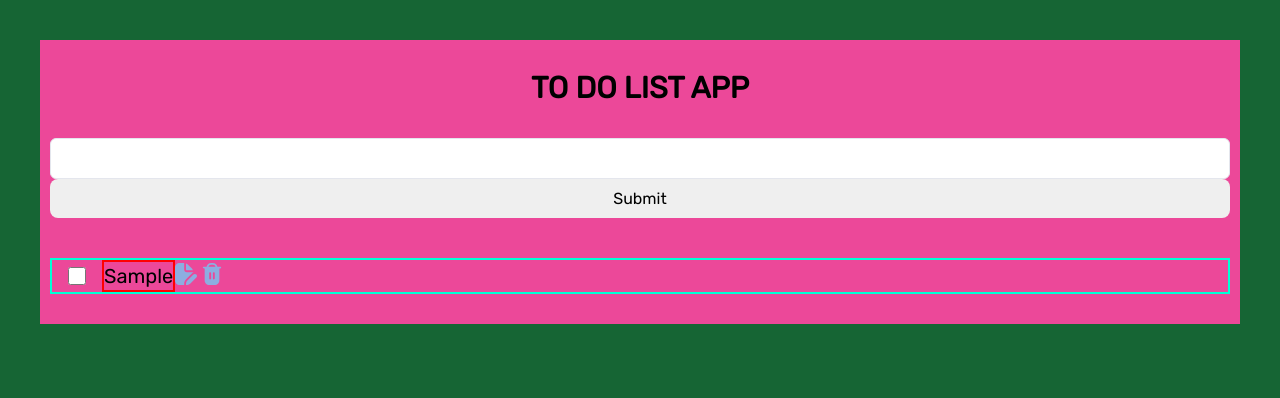
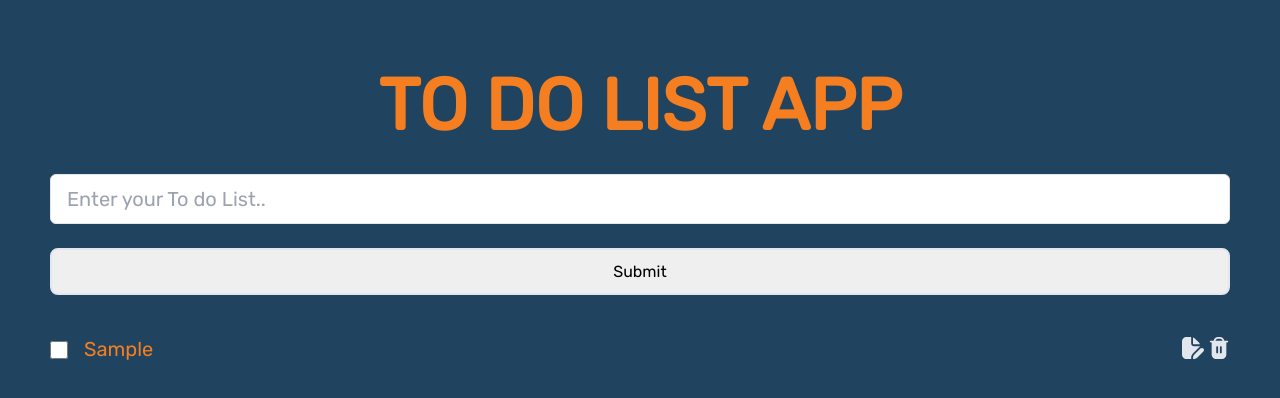
Before and after one commit to Piyabud/to-do-appList, a React app: page / in a window 1280 px wide. Both pictures are taken after typing "Sample" into the empty fields and a click on the button "Submit". Shown: the top 398 px of the page. Built offline with nearby package versions, Linux system fonts and the light colour scheme; the HTML template or start-up script is replaced by a standard one.

Commit message:
feat : finish

```diff
--- a/src/App.jsx
+++ b/src/App.jsx
@@ -63,6 +63,8 @@ function App() {
     }
   };
 
+
+
   const editTask = (index) => {
     setEditIndex(index);
     setEditData(todos[index].todo);
@@ -92,13 +94,13 @@ function App() {
         severity={snackbarStatus}
         message={snackBarMes}
       />
-      <div className="w-full h-[100vh] p-10 bg-green-800 overflow-auto ">
+      <div className="w-full h-[100vh] p-10 bg overflow-auto ">
         {/* BODY-AREA */}
-        <div className="text-xl bg-pink-500 px-[10px] py-[30px] ">
+        <div className="text-xl px-[10px] py-[30px] ">
           <div className="flex justify-center mb-8 uppercase ">
-            <h1 className="text-3xl font-extrabold">To do List App</h1>
+            <h1 className="text-4xl md:text-7xl font-extrabold text-[#f47e20]">To do List App</h1>
           </div>
-          <div className="w-auto mb-10  md:gap-2 ">
+          <div className="w-auto mb-10">
             <TaskInput
               data={data}
               onChange={onChange}
@@ -117,6 +119,7 @@ function App() {
             editData={editData} // เพิ่ม prop editData
             setEditData={setEditData}
             setEditIndex={setEditIndex}
+            onKeyDown={onKeyDown}
           />
         </div>
       </div>
--- a/src/components/TaskButton.jsx
+++ b/src/components/TaskButton.jsx
@@ -6,7 +6,7 @@ function TaskButton({ onClick, children }) {
       <button
         type="button"
         onClick={onClick}
-        className="hidden w-full px-[16px] py-[10px] rounded-lg border-none md:block "
+        className="btn w-full px-[16px] py-[10px] rounded-lg border-none  "
       >
         {children}
       </button>
--- a/src/components/TaskInput.jsx
+++ b/src/components/TaskInput.jsx
@@ -5,10 +5,14 @@ function TaskInput({ data, onChange, onKeyDown }) {
     <div className="w-full">
       <input
         type="text"
+        placeholder="Enter your To do List.."
         value={data}
         onChange={onChange}
         onKeyDown={onKeyDown}
-        className="w-[100%] py-[10px] px-[16px] rounded-md
+        className="
+        placeholder-gray-400
+         text-xl mb-2 md:mb-6
+        w-[100%] py-[10px] px-[16px] rounded-md
         border border-[#e4e6ed] border-solid
         focus:border-solid focus:border focus:border-[#f47e20] "
       />
--- a/src/components/TaskLists.jsx
+++ b/src/components/TaskLists.jsx
@@ -11,25 +11,43 @@ function TaskLists({
   setEditIndex,
 }) {
   return (
-    <div className="flex flex-col gap-4 justify-between ">
+    <div className=" w-full flex flex-col gap-4 justify-between ">
       {todos.map((todo, index) => (
         <div
           key={index}
-          className={`${todo.isComplete ? "line-through text-gray-400" : ""} `}
+          className={`${
+            todo.isComplete ? "line-through text-gray-500 font-semibold" : ""
+          } `}
         >
           {editIndex === index ? (
-            <div className=" flex flex-row justify-start items-center gap-[6px]">
-              <div className="">
+            <div className=" flex flex-row w-full justify-between items-center gap-[12px]">
+              <div className=" flex-grow">
                 <input
                   type="text"
                   value={editData}
                   onChange={(e) => setEditData(e.target.value)}
-                  className=" relative  flex-3 py-[10px] px-[16px] rounded-md
+                  className=" py-[10px] px-[16px] w-[100%] rounded-md
                         border border-[#e4e6ed] border-solid
                         focus:border-none focus:border focus:border-[#f47e20] "
+                  onKeyDown={(e) => {
+                    if (e.key === "Enter") {
+                      const updatedTodos = [...todos];
+                      updatedTodos[index].todo = editData;
+                      setEditIndex(null);
+                      setEditData("");
+                      localStorage.setItem(
+                        "todo",
+                        JSON.stringify(updatedTodos)
+                      );
+                    } else if (e.key === "Escape") {
+                      setEditIndex(null);
+                      setEditData("");
+                    }
+                  }}
                 />
               </div>
-              <div className="flex gap-[4px] ">
+              {/* BTN EDIT FORM */}
+              <div className="flex gap-[4px]">
                 <button
                   className="text-[12px] py-[12px] px-[8px] rounded-lg border-none"
                   onClick={() => {
@@ -54,17 +72,32 @@ function TaskLists({
               </div>
             </div>
           ) : (
-            <div className="bd-check3  flex items-center ">
+            <div className="flex items-center justify-between ">
+              <div className=" flex-grow flex justify-start items-center ">
                 {/* CHECKBOX */}
                 <input
-                className="w-[18px] h-[18px] mx-4"
+                  className="w-[18px] h-[18px] mr-4"
                   type="checkbox"
                   checked={todo.isComplete}
                   onChange={() => completeTask(index)}
                 />
 
                 {/* TITLE */}
-              <span className="bd-check2 text-xl ">{todo.todo}</span>
+                <span
+                  className={` ${
+                    todo.isComplete
+                      ? " text-gray-500 font-semibold"
+                      : "text-[#f47e20]"
+                  }`}
+                >
+                  <div
+                    className="w-[180px] sm:w-full inline-block text-xl "
+                    style={{ overflowWrap: "break-word" }}
+                  >
+                    {todo.todo}
+                  </div>
+                </span>
+              </div>
 
               {/* BTN DEL EDIT */}
               <div className="">
--- a/src/global.css
+++ b/src/global.css
@@ -10,6 +10,10 @@
   font-family: "Rubik", sans-serif;
   font-size: 16px;
   font-weight: 500;
+
+}
+.bg {
+  background-color: hsl(206, 50%, 25%);
 }
 
 /* input {
```
Also changed, not shown: public/file-edit.svg, public/trash.svg. Lines whose indentation alone changed are shown as unchanged.
